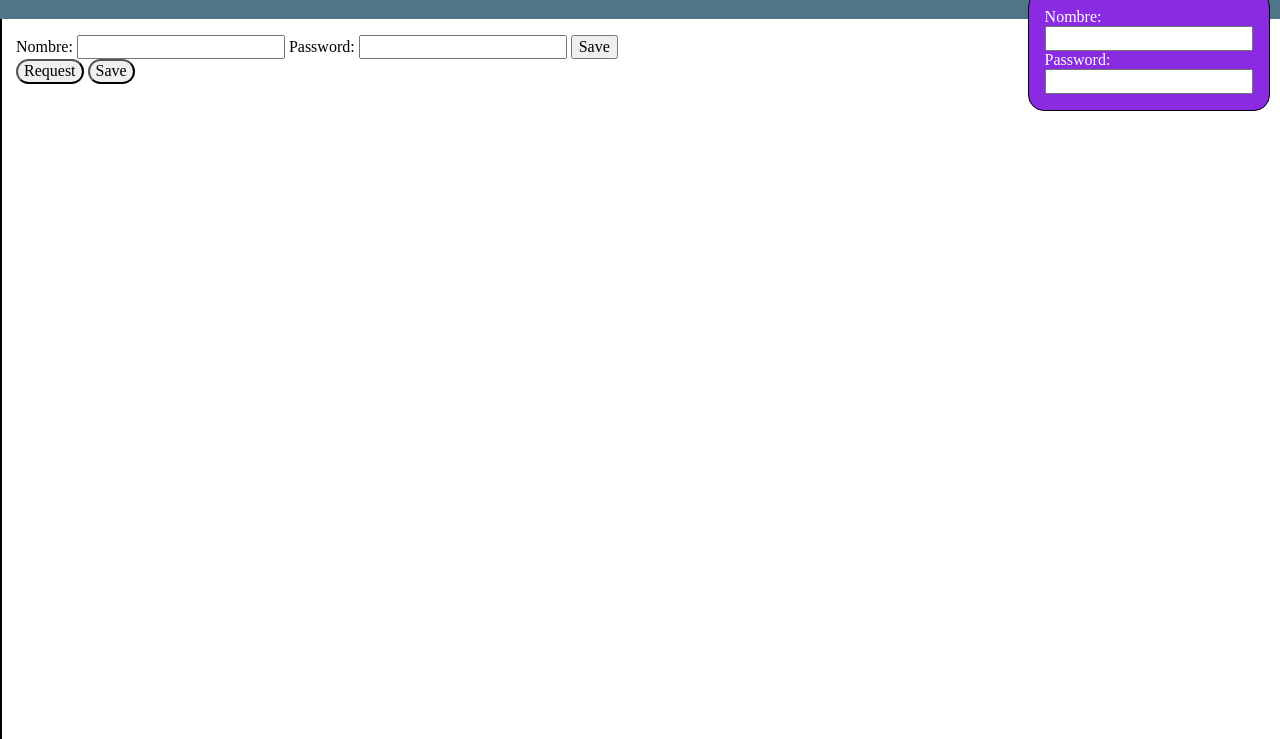
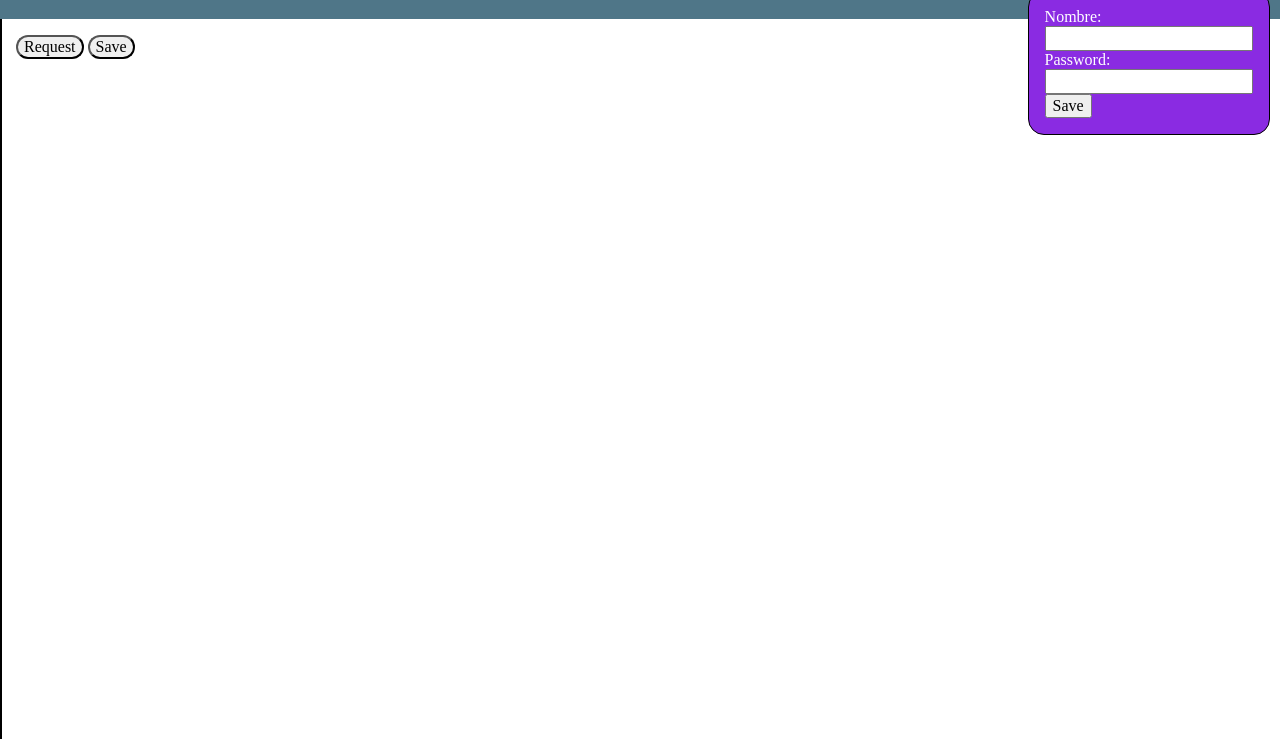
Before and after one commit to ardigc/API, a website: page index.html in a window 1280 px wide. Both pictures are taken after a click on the button "Iniciar Sesion". Shown: the part 61-800 px from the top of the page. Drawn offline with nearby package versions, Linux system fonts and the light colour scheme; no server answers.

Commit message:
se guarda el user

```diff
--- a/index.html
+++ b/index.html
@@ -26,15 +26,6 @@
     </div>
   </header>
   <main>
-    <div>
-      <form id = "form-pru" action="" method="post">
-        <label for="POST-name">Nombre:</label>
-        <input id="POST-name" type="text" name="name">
-        <label for="POST-password">Password:</label>
-        <input id="POST-password" type="password" name="password">
-        <input type="submit" value="Save">
-      </form>
-    </div>
     <div class="carrito fuera">
     </div>
     <div class="grid-products"></div>
--- a/script.js
+++ b/script.js
@@ -204,32 +204,36 @@ function sesion() {
   passwordInput.setAttribute("id", "password")
   passwordInput.setAttribute("type", "password")
   passwordInput.setAttribute("name", "password")
+  const submitInput = createElement("input","",)
+  submitInput.setAttribute("type","submit")
+  submitInput.setAttribute("value","Save")
   sesion.append(sesionBox);
   sesionBox.append(formBox)
   formBox.append(nameLabel)
   formBox.append(nameInput)
   formBox.append(passwordLabel)
   formBox.append(passwordInput)
+  formBox.append(submitInput);
+  if (formBox && formBox instanceof HTMLFormElement) {
+    formBox.addEventListener("submit", (ev) => {
+      ev.preventDefault();
+      const data = new FormData(ev.target)
+      console.log(data.get("name"));
+      console.log(data.get("password"));
+    });
+  }
 }
 const openSesion = document.querySelector(".sesion-button")
 openSesion.addEventListener("click", ()=>{
   const sesionBox =document.getElementById("sesion")
-  console.log(sesionBox)
+  // console.log(sesionBox)
  if (!sesionBox) {
    sesion()
  } else {
   sesionBox.remove()
  }
 })
-const form = document.querySelector(".form-box");
-if (form && form instanceof HTMLFormElement) {
-  form.addEventListener("submit", (ev) => {
-    ev.preventDefault();
-    const data = new FormData(ev.target)
-    console.log(data.get("name"));
-    console.log(data.get("password"));
-  });
-}
+;
 
     function createElement(tag, styles, content) {
       const element = document.createElement(tag);
```
